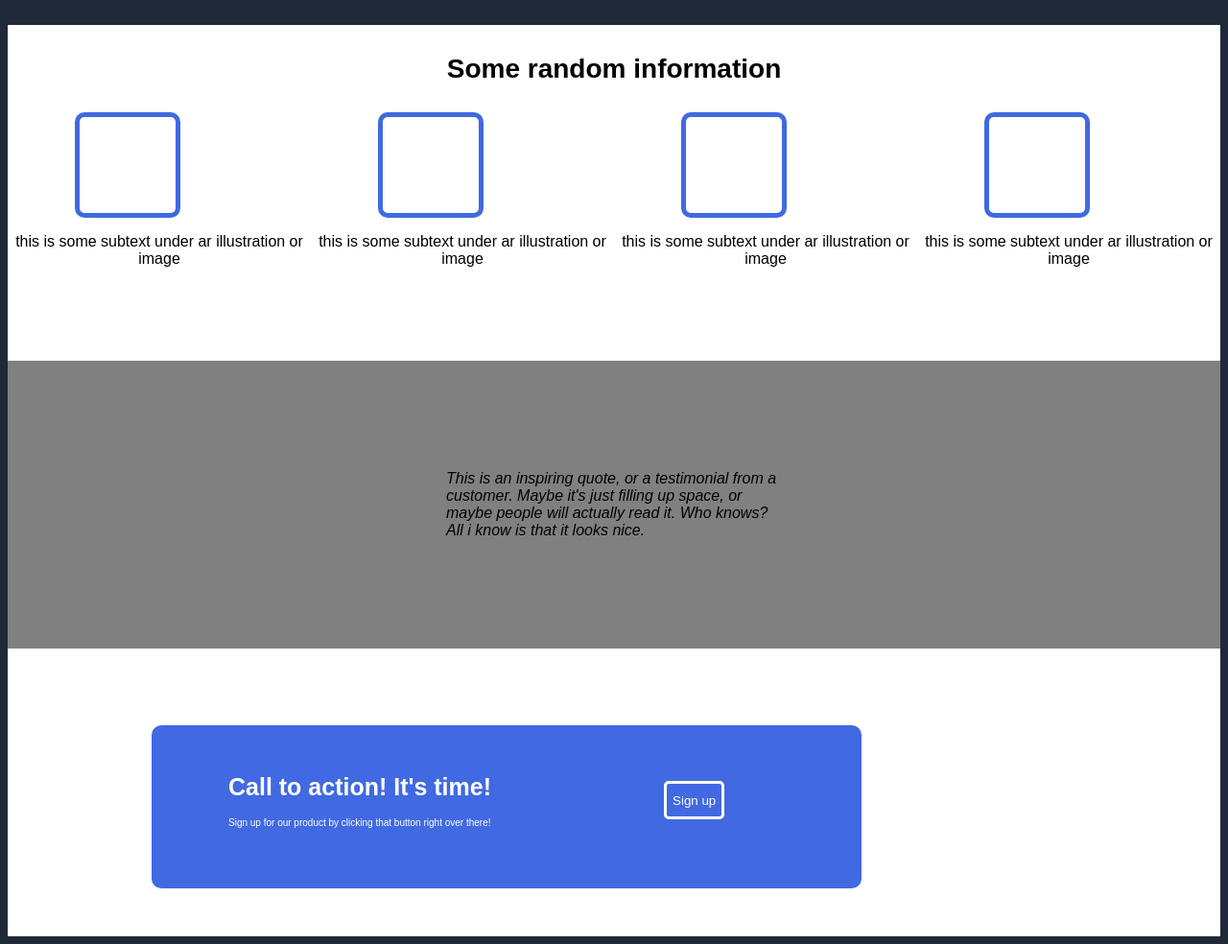
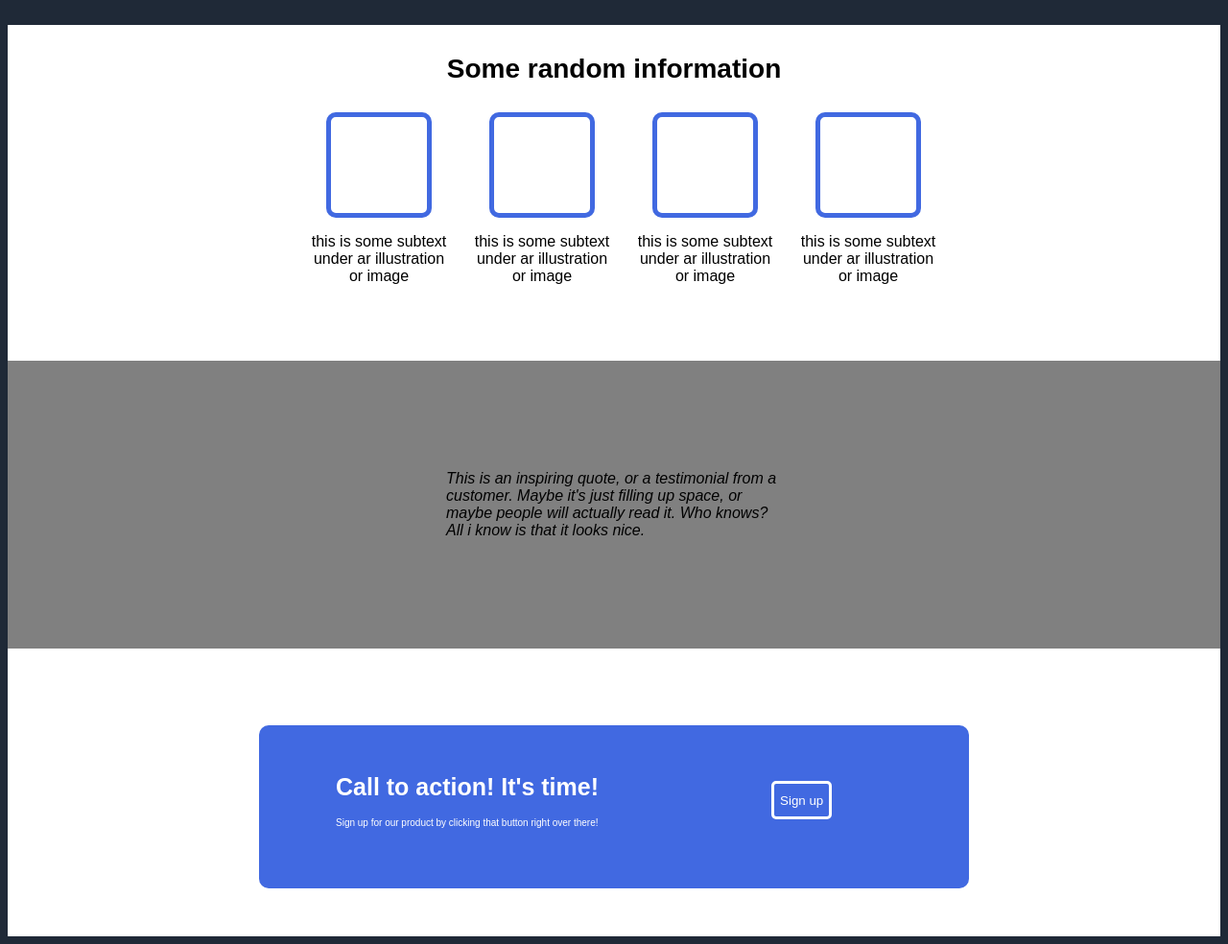
Before and after one commit to IsaevRasul/proekt1-new-, a plain HTML site: page index.html in a window 1280 px wide. Shown: the part 341-1325 px from the top of the page at 96% size. Drawn offline with Linux system fonts and the light colour scheme.

Commit message:
myproekt1

```diff
--- a/style.css
+++ b/style.css
@@ -42,6 +42,11 @@ h1 {
   padding-top: 30px;
   padding-right: 175px;
   display: flex;
+}
+
+.flexbox1 {
+  display: flex;
+  justify-content: center;
 }
 
 .stylep {
@@ -94,7 +99,7 @@ h1 {
   border-width: 5px;
   display: flex;
   flex-direction: row;
-  margin-left: 70px;
+  margin-left: 40px;
 }
 
 .container2 {
@@ -107,6 +112,8 @@ h1 {
 
 .stylep1 {
   text-align: center;
+  width: 150px;
+  margin-left: 20px;
 }
 
 .block1 {
@@ -130,6 +137,7 @@ h1 {
 .footer {
   background-color: white;
   display: flex;
+  justify-content: center;
   height: 300px;
 }
 
@@ -139,7 +147,7 @@ h1 {
   width: 650px;
   border-radius: 10px;
   padding: 10px;
-  margin-left: 150px;
+
   margin-top: 80px;
   padding-left: 80px;
 }
```
